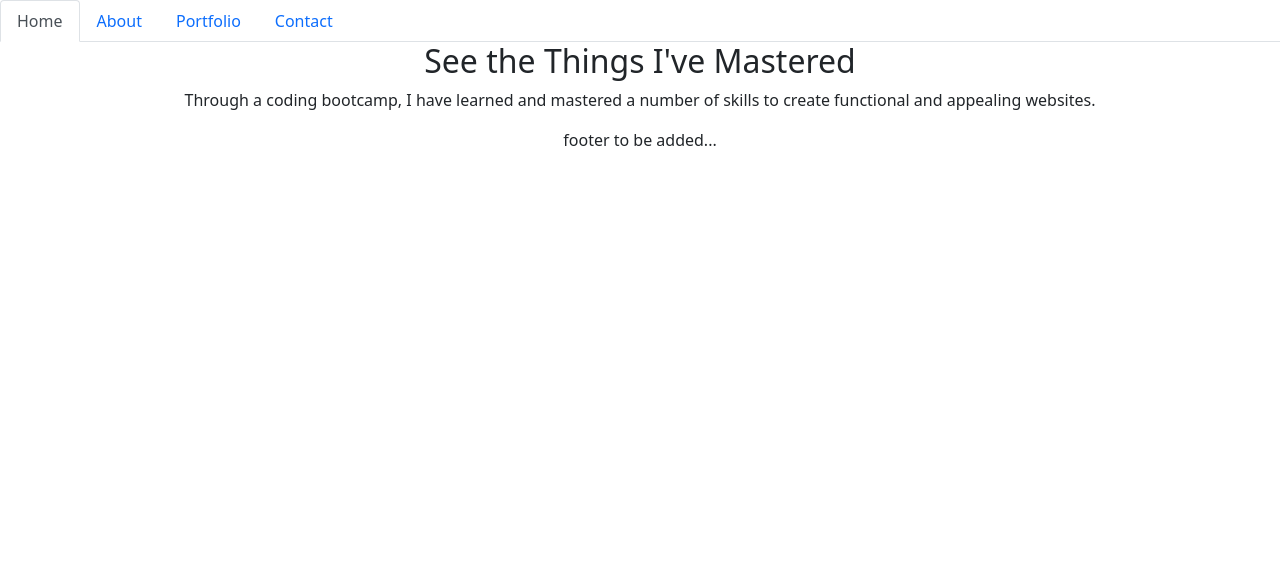
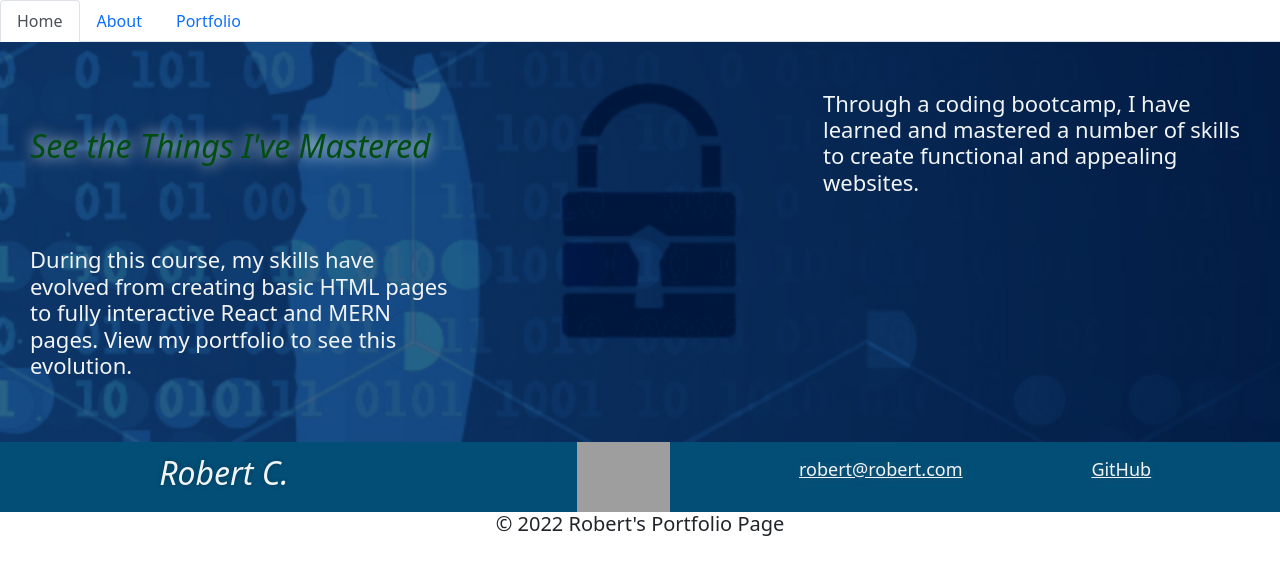
Before and after one commit to texrob20/react-pro-portfolio, a React (Create React App) app: page / in a window 1280 px wide. Shown: the top 574 px of the page. Built offline with nearby package versions, Linux system fonts and the light colour scheme; grey boxes are pictures that could not be loaded.

Commit message:
updated styling, added portfolio

```diff
--- a/src/components/About/index.js
+++ b/src/components/About/index.js
@@ -3,7 +3,7 @@ import React from 'react'
 function About() {
 
   return (
-    <section className="my-5" >
+    <section id="about-me" class="about-me" >
       <div class="block-header"><h2>About Me</h2></div>
         <div class="block-info about-me-info">
           <p>Cyberseurity Professional, Navy Veteran, and Veteran Mentor who continues to learn.  In the process of updating coding skills I last learned more than 15 years ago during my Masters' program.</p>
--- a/src/components/Contact/index.js
+++ b/src/components/Contact/index.js
@@ -2,11 +2,13 @@ import React from 'react';
 
 export default function Contact() {
   return (
-    <div>
-      <h1>Contact Page</h1>
-      <p>
-
-      </p>
+    <section id="contact-me" class="contact">
+    <div class="block-header"><h2>Robert C.</h2></div>
+    <div class="contact-info">
+      <img src="./../assets/images/avatar.png" alt="" />
+      <a href="mailto:robert@robert.com"><p>robert@robert.com</p></a>
+      <a href="https:github.com/texrob20/"><p>GitHub</p></a>
     </div>
+  </section>
   );
 }
--- a/src/components/Footer/index.js
+++ b/src/components/Footer/index.js
@@ -3,9 +3,7 @@ import React from 'react';
 export default function Footer() {
   return (
     <div>
-      <p>
-        footer to be added...
-      </p>
+      <h5>&copy; 2022 Robert's Portfolio Page</h5>
     </div>
   );
 }
--- a/src/components/Header/index.js
+++ b/src/components/Header/index.js
@@ -3,12 +3,15 @@ import React from 'react'
 function Header() {
 
     return (
-      <div>
+      <section class="hero" >
         <div class="block-header"><h2>See the Things I've Mastered</h2></div>
           <div class="block-info">
             <p>Through a coding bootcamp, I have learned and mastered a number of skills to create functional and appealing websites.</p>
           </div>
-      </div>
+          <div class="block-info">
+            <p>During this course, my skills have evolved from creating basic HTML pages to fully interactive React and MERN pages.  View my portfolio to see this evolution.</p>
+          </div>
+      </section>
     )
 }
 
--- a/src/components/Navigation/index.js
+++ b/src/components/Navigation/index.js
@@ -31,15 +31,6 @@ function Navigation({ currentPage, handlePageChange }) {
           Portfolio
         </a>
       </li>
-      <li className="nav-item">
-        <a
-          href="#contact"
-          onClick={() => handlePageChange('Contact')}
-          className={currentPage === 'Contact' ? 'nav-link active' : 'nav-link'}
-        >
-          Contact
-        </a>
-      </li>
     </ul>
   );
 }
--- a/src/components/PortfolioContainer.js
+++ b/src/components/PortfolioContainer.js
@@ -18,13 +18,13 @@ function PortfolioContainer() {
     if (currentPage === 'Project') {
       return <Project />;
     }
-    return <Contact />;
   }
   const handlePageChange = (page) => setCurrentPage(page);
   return (
     <div className="App">
       <Nav currentPage={currentPage} handlePageChange={handlePageChange} />
       {renderPage()}
+      <Contact />
       <Footer />
     </div>
   );
--- a/src/components/Project/index.js
+++ b/src/components/Project/index.js
@@ -2,11 +2,81 @@ import React from 'react';
 
 export default function Project() {
   return (
-    <div>
-      <h1>Project Portfolio</h1>
-      <p>
-        projects to be added...
-      </p>
-    </div>
+      <section id="work" class="work">
+      <h1>Web Development Projects Portfolio</h1>
+      <div class="projects">
+        <article class="project">
+          <a href="https://texrob20.github.io/run-buddy/"><img src={require(`../../assets/images/project-1.jpg`)} alt="" /></a>
+          <div class="project-info">
+            <h3>Run Buddy</h3>
+            <h4>Responsive Web Design</h4>
+          </div>
+        </article>
+
+        <article class="project">
+          <a href="https://texrob20.github.io/robot-gladiators/"><img src={require(`../../assets/images/project-3.jpg`)} alt="" /></a>
+          <div class="project-info">
+            <h3>Robot Gladiators</h3>
+            <h4>Javascript Game</h4>
+          </div>
+         </article>
+
+        <article class="project">
+          <a href="https://github.com/mikebashford/personal-crypto-tracker"><img src={require(`../../assets/images/project-4.jpg`)} alt="" /></a>
+           <div class="project-info">
+             <h3>Personal Crypto Tracker</h3>
+             <h4>Interactive Front End</h4>
+           </div>
+         </article>
+
+         <article class="project">
+          <a href="https://github.com/texrob20/techie-blog"><img src={require(`../../assets/images/project-5.jpg`)} alt="" /></a>
+          <div class="project-info">
+            <h3>Techie Blog</h3>
+            <h4>MVC Wordpress Style Site</h4>
+          </div>
+        </article>
+
+        <article class="project">
+          <a href="https://github.com/JohnPac15/PIA-website"><img src={require(`../../assets/images/project-6.jpg`)} alt="" /></a>
+          <div class="project-info">
+            <h3>PIA Website</h3>
+            <h4>Insurance site demonstrating MVC concepts </h4>
+          </div>
+        </article>
+
+        <article class="project">
+          <a href="https://github.com/texrob20/social-network-backend/"><img src={require(`../../assets/images/project-2.jpg`)} alt="" /></a>
+          <div class="project-info">
+            <h3>Social Network Backend</h3>
+            <h4>NoSQL Database</h4>
+          </div>
+        </article>
+
+        <article class="project">
+          <a href="https://github.com/texrob20/my-budget-tracker/"><img src={require(`../../assets/images/project-3.jpg`)} alt="" /></a>
+          <div class="project-info">
+            <h3>My Budget Tracker</h3>
+            <h4>PWA Demo</h4>
+          </div>
+        </article>
+
+        <article class="project">
+          <a href="https://github.com/texrob20/photo-port/"><img src={require(`../../assets/images/project-4.jpg`)} alt="" /></a>
+          <div class="project-info">
+            <h3>Photo Portfolio</h3>
+            <h4>React Demo</h4>
+          </div>
+        </article>
+
+        <article class="project">
+          <a href="https://github.com/texrob20/"><img src={require(`../../assets/images/project-5.jpg`)} alt="" /></a>
+          <div class="project-info">
+            <h3>TBD Project #3</h3>
+            <h4>MERN</h4>
+          </div>
+        </article>
+      </div>
+    </section>
   );
 }
--- a/src/index.css
+++ b/src/index.css
@@ -11,3 +11,332 @@ code {
   font-family: source-code-pro, Menlo, Monaco, Consolas, 'Courier New',
     monospace;
 }
+:root {
+  --primary-color: #024d12;
+  --secondary-color: #024e76;
+  --tertiary-color: #f1f4f5;
+}
+
+* {
+  box-sizing: border-box;
+  margin: 0;
+  padding: 0;
+}
+
+body {
+  font-family: Helvetica, Arial, sans-serif;
+}
+
+/* HEADER / NAV BAR STYLES START */
+header {
+  padding: 20px 35px;
+  display: flex;
+  justify-content: space-between;
+  flex-wrap: wrap;
+  position: -webkit-sticky;
+  position: sticky;
+  top: 0;
+
+  background-size: cover;
+  background-position: center;
+  background-attachment: fixed;
+  background-position: 90%;
+  z-index: 9999;
+  }
+
+header h1 {
+  font-weight: bold;
+  margin: 0;
+  font-size: 48px;
+  margin-left: 0;
+  color: var(--tertiary-color);
+  border-bottom: 3px solid var(--tertiary-color);
+}
+
+header a {
+  text-decoration: none;
+  color: var(--tertiary-color);
+}
+
+header nav {
+  margin: 7px 0;
+}
+
+header nav ul {
+  display: flex;
+  flex-wrap: wrap;
+  justify-content: space-between;
+  align-items: center;
+  list-style: none;
+}
+
+header nav ul li a {
+  padding: 10px 15px;
+  font-size: 1.55vw;
+  text-shadow: 0 0 5px rgb(255, 255, 255, 25%);
+}
+
+header nav ul li a:hover {
+  background: var(--primary-color);
+  color: var(--tertiary-color);
+  border-radius: 15px;
+  text-shadow: none;
+}
+/* HEADER / NAVBAR STYLES END */
+
+/* FOOTER STYLES START */
+footer {
+  background: var(--primary-color);
+  padding: 20px 15px;
+  display: flex;
+  flex-wrap: wrap;
+  width: 100%;
+  position: fixed;
+  bottom: 0px
+}
+
+footer h2 {
+  color: var(--tertiary-color);
+  font-size: 16px;
+  margin: 0 0 0 80%;
+  }
+/* END FOOTER STYLES */
+
+/* STYLE ALL SECTION TAGS */
+section {
+  padding: 30px;
+  background-image: url('./assets/images/security_banner.jpg');
+}
+
+.block-header {
+  width: 35%;
+  font-style: italic;
+  font-size: 32px;
+  margin: auto 0 auto 0;
+  color: var(--primary-color);
+}
+.block-info {
+  width: 35%;
+  font-style: bold;
+  font-size: 22px;
+  margin: auto 0 auto 0;
+  color: var(--tertiary-color);
+}
+/* STYLE ALL SECTION ends */
+
+/* HERO STYLES START */
+.hero {
+  min-height: 400px;
+  background-size: cover;
+  background-position: center;
+  display: flex;
+  flex-wrap: wrap;
+  align-items: flex-start;
+  justify-content: space-between;
+  background-attachment: fixed;
+  background-position: 90%;
+  font-size: 18px;
+  line-height: 1.2;
+  text-align: left;
+}
+
+.hero h2 {
+  text-shadow: 0 0 15px rgb(255, 255, 255);
+}
+/* HERO STYLES END */
+
+/* ABOUT ME STYLES */
+
+.about-me {
+  min-height: 400px;
+  display: flex;
+  flex-wrap: wrap;
+  align-items: flex-start;
+  justify-content: space-between;
+  line-height: 1.2;
+  text-align: left;
+  border-bottom: 3px solid var(--secondary-color);
+}
+.about-me-info {
+  width: 65%;
+  color: var(--tertiary-color);
+  font-weight: bold;
+}
+/* ABOUT ME END */
+
+/* WORK START */
+
+.work {
+  display: flex;
+  flex-wrap: wrap;
+  align-items: flex-start;
+  justify-content: space-between;
+  line-height: 1.2;
+  text-align: left;
+  padding: 30px;
+}
+
+.work h1 {
+  color:gray;
+}
+
+.projects {
+  width: 100%;
+  display: flex;
+  flex-wrap: wrap;
+  justify-content: space-evenly;
+}
+
+.project {
+  font-style: bold;
+  font-size: 1.5vw;
+  margin: 5px;
+  color: var(--tertiary-color);
+  background: var(--secondary-color);
+  width: 250px;
+  height: 250px;
+  }
+
+.project img {
+  width: 100%;
+  height: 65%;
+}
+
+.project-info {
+  padding: 5px;
+  line-height: 1.3;
+}
+
+.project-info h3 {
+  font-size: 22px;
+  color:gray;
+}
+
+.project-info h4 {
+  font-weight: lighter;
+  font-size: 18px;
+  margin-bottom: 5px;
+}
+
+.project:first-child {
+  width: 100%;
+  height: 100%;
+}
+
+.project:hover {
+  background-color: var(--primary-color);
+}
+/* WORK END */
+
+/* CONTACT ME STYLES START */
+.contact {
+  display: flex;
+  flex-wrap: wrap;
+  align-items: flex-start;
+  justify-content: space-between;
+  text-shadow: 0 0 10px rgba(201, 128, 128, 0.2);
+  padding: 0px;
+  background: var(--secondary-color);
+  }
+
+  .contact h2 {
+    color: var(--tertiary-color);
+    text-shadow: 0 0 5px rgba(0, 0, 0, 0.25);
+  }
+
+.contact-info {
+  width: 65%;
+  display: flex;
+  flex-wrap: wrap;
+  justify-content: space-evenly;
+  }
+
+.contact-info img {
+  height: 70px;
+  margin: 0;
+}
+
+.contact-info a {
+  color: var(--tertiary-color);
+  font-size: 18px;
+  margin: auto 0 auto 0;
+}
+
+/* CONTACT ME STYLES END */
+
+/* MEDIA QUERY FOR SMALLER DESKTOP SCREENS AND SMALLER */
+@media screen and (max-width: 980px) {
+  header {
+    padding-bottom: 0;
+    justify-content: center;
+    position: relative;
+  }
+
+  header h1 {
+    width: 100%;
+    text-align: center;
+  }
+
+  header nav ul {
+    margin-top: 20px;
+    width: 100%;
+    justify-content: center;
+  }
+
+  header nav ul li a {
+    font-size: 20px;
+  }
+
+  footer h2 {
+    margin: 0;
+    font-size: 18px;
+  }
+
+  .block-header {
+    font-size: 24px;
+  }
+
+  .block-info {
+    font-size: 18px;
+  }
+}
+
+/* MEDIA QUERY FOR TABLETS AND SMALLER */
+@media screen and (max-width: 768px) {
+  section {
+    padding: 30px 15px;
+  }
+
+}
+
+/* MEDIA QUERY FOR MOBILE PHONES AND SMALLER */
+@media screen and (max-width: 575px) {
+  footer h2 {
+    margin: 0;
+    font-size: 12px;
+  }
+
+  .block-header {
+    font-size: 18px;
+  }
+
+  .block-info {
+    font-size: 12px;
+  }
+
+  .project:first-child {
+    font-style: bold;
+    font-size: 1.5vw;
+    margin: 5px;
+    color: var(--tertiary-color);
+    background: var(--secondary-color);
+    width: 250px;
+    height: 250px;
+  }
+
+  .contact-info img {
+    height: 70px;
+    margin: 0 25% 0 25%;
+  }
+
+}
```
